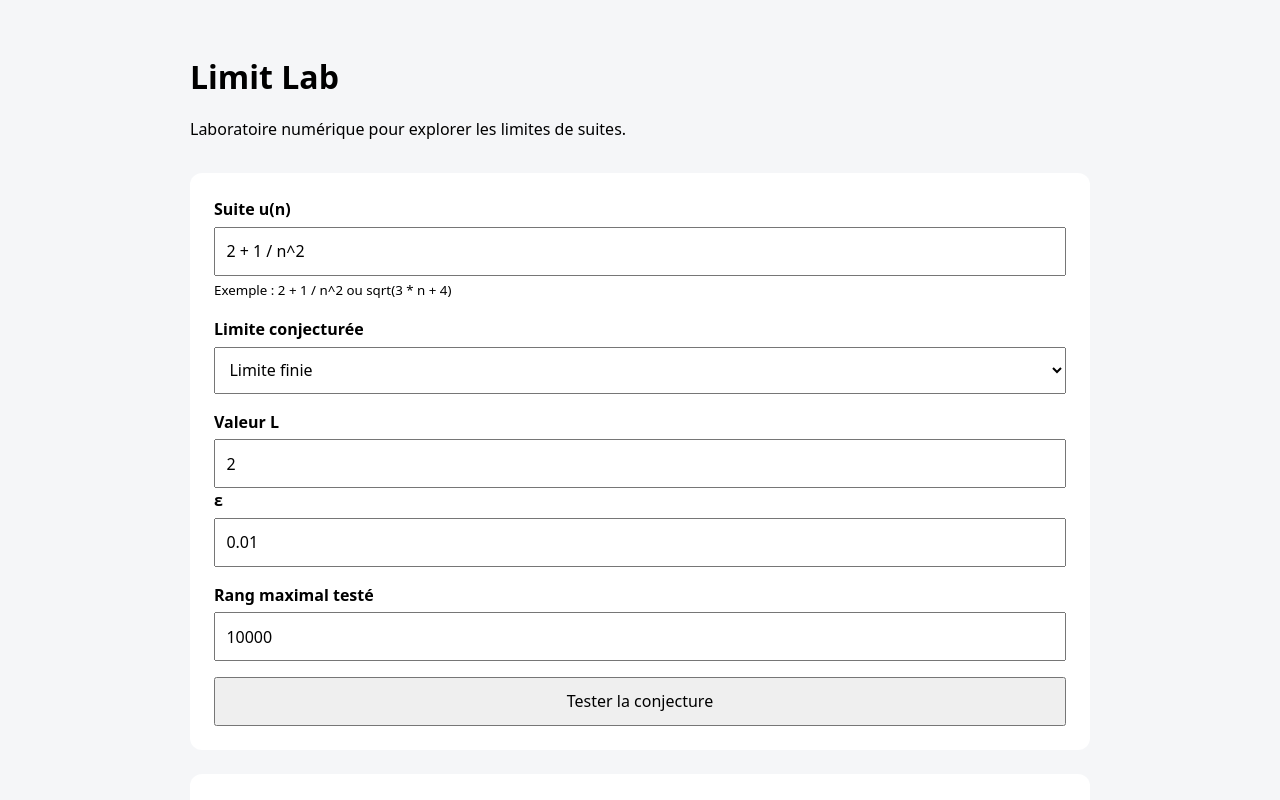
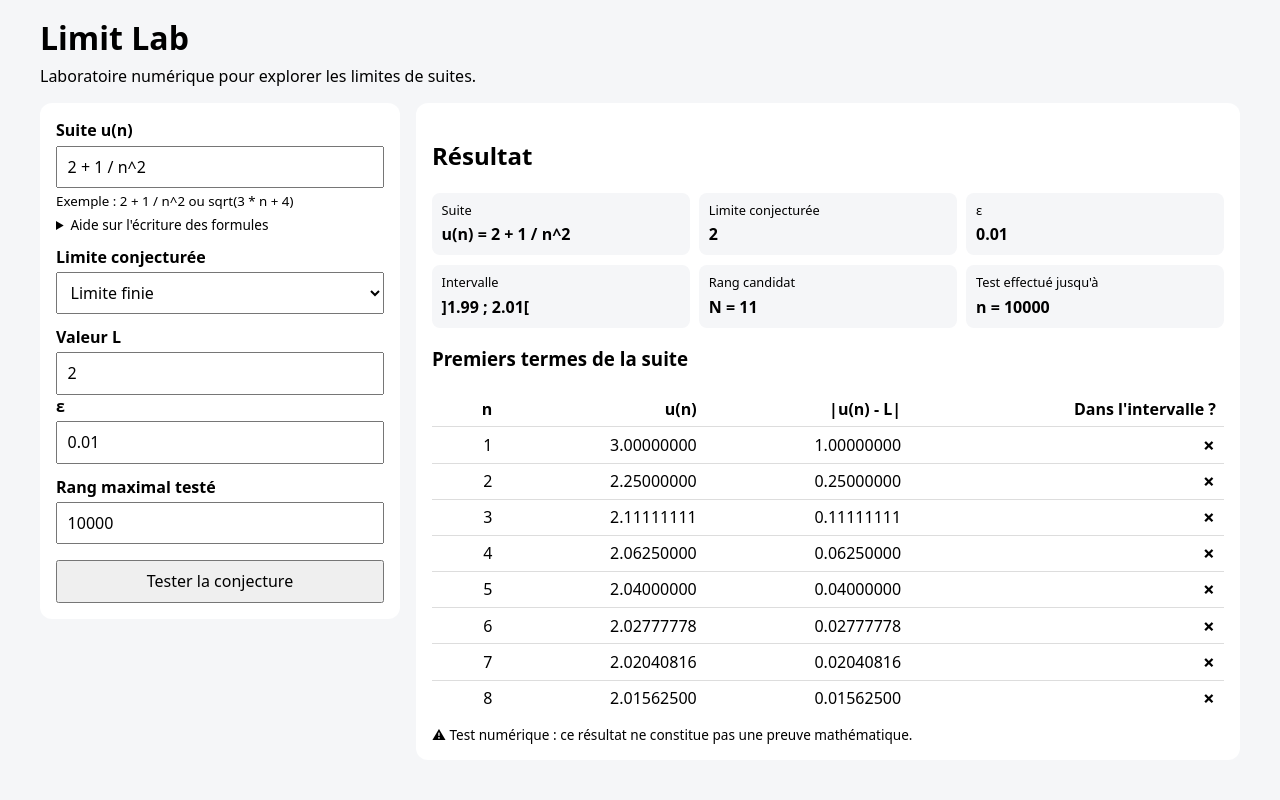
Before and after one commit to louis-stintzy/limit-lab, a website built with Vite: page index.html in a window 1280 px wide. Both pictures are taken after a click on the button "Tester la conjecture". Shown: the top 800 px of the page. Built offline with nearby package versions, Linux system fonts and the light colour scheme.

Commit message:
Enhance limit testing interface with improved form layout and dynamic result display; add functionality to render finite terms table

```diff
--- a/index.html
+++ b/index.html
@@ -13,6 +13,7 @@
         <p>Laboratoire numérique pour explorer les limites de suites.</p>
       </header>
 
+      <div class="workspace">
         <section class="panel">
           <form id="limit-form">
             <div class="field">
@@ -26,6 +27,26 @@
               />
 
               <small> Exemple : 2 + 1 / n^2 ou sqrt(3 * n + 4) </small>
+
+              <details class="expression-help">
+                <summary>Aide sur l'écriture des formules</summary>
+
+                <p>
+                  <code>n^2</code> : n² · <code>sqrt(n)</code> : √n ·
+                  <code>abs(n)</code> : |n| · <code>exp(n)</code> : eⁿ
+                </p>
+
+                <p>
+                  Fonctions également disponibles :
+                  <code>log</code>, <code>sin</code>, <code>cos</code>,
+                  <code>tan</code>.
+                </p>
+
+                <p>
+                  Constantes :
+                  <code>pi</code> et <code>e</code>.
+                </p>
+              </details>
             </div>
 
             <div class="field">
@@ -79,6 +100,7 @@
         </section>
 
         <section id="result" class="panel" hidden></section>
+      </div>
     </main>
 
     <script type="module" src="/src/main.ts"></script>
--- a/src/main.ts
+++ b/src/main.ts
@@ -45,6 +45,53 @@ limitTypeSelect.addEventListener("change", () => {
   infiniteFields.hidden = isFinite;
 });
 
+function renderFiniteTermsTable(
+  terms: {
+    n: number;
+    value: number;
+    isInside: boolean;
+    distanceToLimit: number;
+  }[],
+): string {
+  if (terms.length === 0) {
+    return "<p>Aucun terme à afficher.</p>";
+  }
+
+  const rows = terms
+    .map(
+      (term) => `
+        <tr>
+          <td>${term.n}</td>
+          <td>${term.value.toFixed(8)}</td>
+          <td>${term.distanceToLimit.toFixed(8)}</td>
+          <td class="${term.isInside ? "term-valid" : "term-invalid"}">
+            ${term.isInside ? "✓" : "✗"}
+          </td>
+        </tr>
+      `,
+    )
+    .join("");
+
+  return `
+    <div class="terms-table-wrapper">
+      <table class="terms-table">
+        <thead>
+          <tr>
+            <th>n</th>
+            <th>u(n)</th>
+            <th>|u(n) - L|</th>
+            <th>Dans l'intervalle ?</th>
+          </tr>
+        </thead>
+
+        <tbody>
+          ${rows}
+        </tbody>
+      </table>
+    </div>
+  `;
+}
+
 // ----- Traitement d'une limite finie ------
 
 function runFiniteLimitTest(expression: string, maxN: number): void {
@@ -54,7 +101,10 @@ function runFiniteLimitTest(expression: string, maxN: number): void {
 
   const sequence = createSequenceFromExpression(expression);
 
-  const result = testFiniteLimit(sequence, limit, epsilon, maxN);
+  const result = testFiniteLimit(sequence, limit, epsilon, maxN, {
+    captureTermsUpTo: 30,
+    outsideExamplesCount: 5,
+  });
 
   const candidateText =
     result.candidateN === null
@@ -62,44 +112,50 @@ function runFiniteLimitTest(expression: string, maxN: number): void {
       : `Rang candidat : N = ${result.candidateN}`;
 
   resultSection.innerHTML = `
-    <h2>Résultat</h2>
+  <h2>Résultat</h2>
 
-    <p>
-      Suite :
+  <div class="result-summary">
+    <div>
+      <span>Suite</span>
       <strong>u(n) = ${expression}</strong>
-    </p>
+    </div>
 
-    <p>
-      Limite conjecturée :
+    <div>
+      <span>Limite conjecturée</span>
       <strong>${limit}</strong>
-    </p>
+    </div>
 
-    <p>
-      ε = ${epsilon}
-    </p>
+    <div>
+      <span>ε</span>
+      <strong>${epsilon}</strong>
+    </div>
 
-    <p>
-      Intervalle :
-      ]${result.lowerBound} ;
-      ${result.upperBound}[
-    </p>
+    <div>
+      <span>Intervalle</span>
+      <strong>]${result.lowerBound} ; ${result.upperBound}[</strong>
+    </div>
 
-    <p>
-      ${candidateText}
-    </p>
+    <div>
+      <span>Rang candidat</span>
+      <strong>
+        ${result.candidateN === null ? "Aucun" : `N = ${result.candidateN}`}
+      </strong>
+    </div>
 
-    <p>
-      Test effectué jusqu'à
-      n = ${result.testedUntil}.
-    </p>
+    <div>
+      <span>Test effectué jusqu'à</span>
+      <strong>n = ${result.testedUntil}</strong>
+    </div>
+  </div>
 
-    <p>
-      <strong>
-        ⚠ Ceci est un test numérique,
-        pas une preuve mathématique.
-      </strong>
-    </p>
-  `;
+  <h3>Premiers termes de la suite</h3>
+
+  ${renderFiniteTermsTable(result.capturedTerms)}
+
+  <p class="numeric-warning">
+    ⚠ Test numérique : ce résultat ne constitue pas une preuve mathématique.
+  </p>
+`;
 }
 
 // ----- Traitement de \(+\infty\) et \(-\infty\) -----
--- a/src/style.css
+++ b/src/style.css
@@ -6,7 +6,7 @@
     "Segoe UI",
     sans-serif;
 
-  line-height: 1.5;
+  line-height: 1.4;
 }
 
 body {
@@ -15,34 +15,62 @@ body {
 }
 
 .container {
-  width: min(900px, 90%);
+  width: min(1200px, 94%);
   margin: 0 auto;
-  padding: 2rem 0;
+  padding: 1rem 0;
 }
 
 header {
-  margin-bottom: 2rem;
+  margin-bottom: 1rem;
 }
 
-h1 {
-  margin-bottom: 0.25rem;
+header h1 {
+  margin: 0;
+}
+
+header p {
+  margin: 0.25rem 0 0;
+}
+
+.workspace {
+  display: grid;
+  grid-template-columns: minmax(280px, 360px) 1fr;
+  gap: 1rem;
+  align-items: start;
 }
 
 .panel {
   background: white;
-  padding: 1.5rem;
+  padding: 1rem;
   border-radius: 0.75rem;
-  margin-bottom: 1.5rem;
+}
+
+.expression-help {
+  font-size: 0.85rem;
+}
+
+.expression-help summary {
+  cursor: pointer;
+}
+
+.expression-help p {
+  margin: 0.4rem 0;
+}
+
+code {
+  background: #eee;
+  padding: 0.1rem 0.25rem;
+  border-radius: 0.2rem;
 }
 
 form {
   display: grid;
-  gap: 1rem;
+  gap: 0.75rem;
 }
 
 .field {
   display: grid;
-  gap: 0.35rem;
+  gap: 0.25rem;
 }
 
 label {
@@ -52,25 +80,82 @@ label {
 input,
 select,
 button {
+  box-sizing: border-box;
+  width: 100%;
   font: inherit;
-  padding: 0.65rem;
+  padding: 0.5rem 0.6rem;
 }
 
 button {
   cursor: pointer;
+  margin-top: 0.25rem;
 }
 
-.result-success {
-  border-left: 4px solid green;
-  padding-left: 1rem;
+.result-summary {
+  display: grid;
+  grid-template-columns: repeat(3, minmax(120px, 1fr));
+  gap: 0.6rem;
+  margin-bottom: 1rem;
 }
 
-.result-warning {
-  border-left: 4px solid darkorange;
-  padding-left: 1rem;
+.result-summary div {
+  background: #f5f6f8;
+  padding: 0.6rem;
+  border-radius: 0.5rem;
 }
 
-.result-error {
-  border-left: 4px solid crimson;
-  padding-left: 1rem;
+.result-summary span,
+.result-summary strong {
+  display: block;
 }
+
+.result-summary span {
+  font-size: 0.8rem;
+  margin-bottom: 0.2rem;
+}
+
+.terms-table-wrapper {
+  max-height: 320px;
+  overflow: auto;
+}
+
+.terms-table {
+  width: 100%;
+  border-collapse: collapse;
+}
+
+.terms-table th,
+.terms-table td {
+  padding: 0.4rem 0.5rem;
+  text-align: right;
+  border-bottom: 1px solid #ddd;
+}
+
+.terms-table th {
+  position: sticky;
+  top: 0;
+  background: white;
+}
+
+.term-valid {
+  font-weight: bold;
+}
+
+.term-invalid {
+  font-weight: bold;
+}
+
+.numeric-warning {
+  margin-bottom: 0;
+  font-size: 0.85rem;
+}
+
+@media (max-width: 850px) {
+  .workspace {
+    grid-template-columns: 1fr;
+  }
+
+  .result-summary {
+    grid-template-columns: repeat(2, 1fr);
+  }
+}
```
Lines whose indentation alone changed are shown as unchanged.
